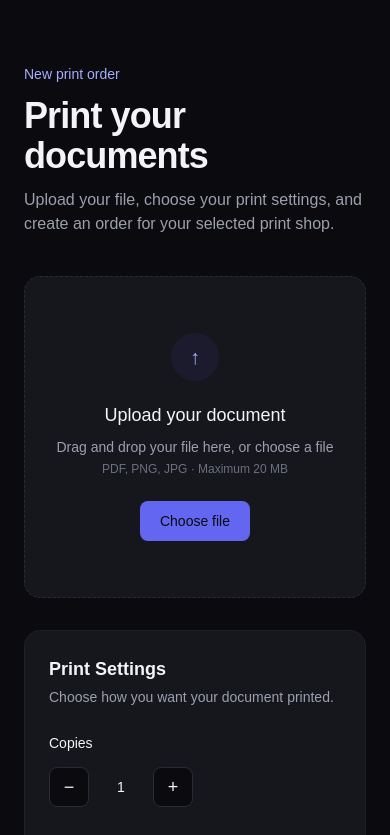
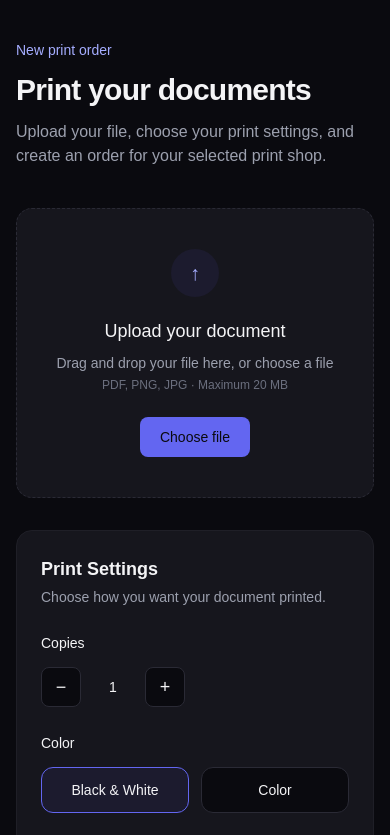
Before and after one commit to cosmic697/printshop-saas, a Next.js app: page /print in a window 390 px wide. Shown: the top 835 px of the page. Built offline with nearby package versions, Linux system fonts and the light colour scheme.

Commit message:
fix: improve mobile print page spacing

```diff
--- a/src/app/print/page.tsx
+++ b/src/app/print/page.tsx
@@ -56,7 +56,7 @@ export default function PrintPage() {
   };
 
   return (
-    <main className="min-h-screen bg-[#0A0A0F] px-6 py-16 text-[#F4F4F6]">
+    <main className="min-h-screen bg-[#0A0A0F] px-4 py-10 sm:px-6 sm:py-16 text-[#F4F4F6]">
       <div className="mx-auto max-w-5xl">
         {/* Header */}
         <div className="mb-10">
@@ -64,7 +64,7 @@ export default function PrintPage() {
             New print order
           </p>
 
-          <h1 className="text-4xl font-semibold tracking-tight">
+          <h1 className="text-3xl font-semibold sm:text-4xl tracking-tight">
             Print your documents
           </h1>
 
--- a/src/components/print/UploadBox.tsx
+++ b/src/components/print/UploadBox.tsx
@@ -27,7 +27,7 @@ export default function UploadBox({
 }: UploadBoxProps) {
   return (
     <div
-      className={`mt-10 rounded-2xl border border-dashed bg-[#16161D] px-6 py-14 text-center transition-colors ${
+      className={`mt-10 rounded-2xl border border-dashed bg-[#16161D] px-4 py-10 sm:px-6 sm:py-14 text-center transition-colors ${
         isDragging
           ? "border-[#6366F1] bg-[#1C1B2E]"
           : "border-[#2A2A35] hover:border-[#3A38C8]"
```
